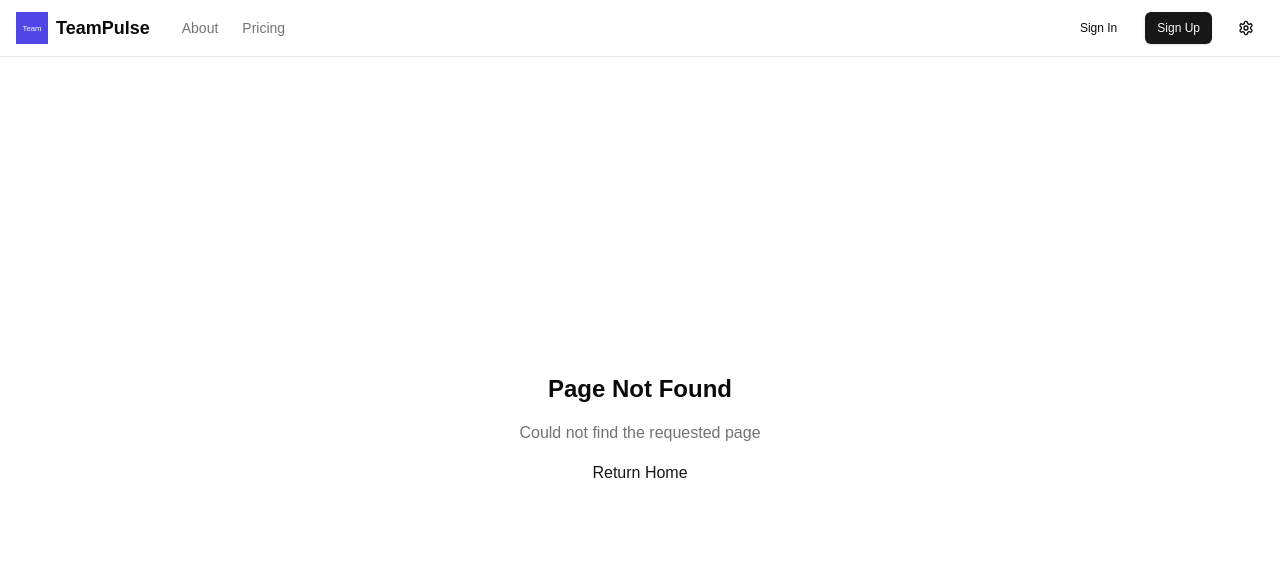
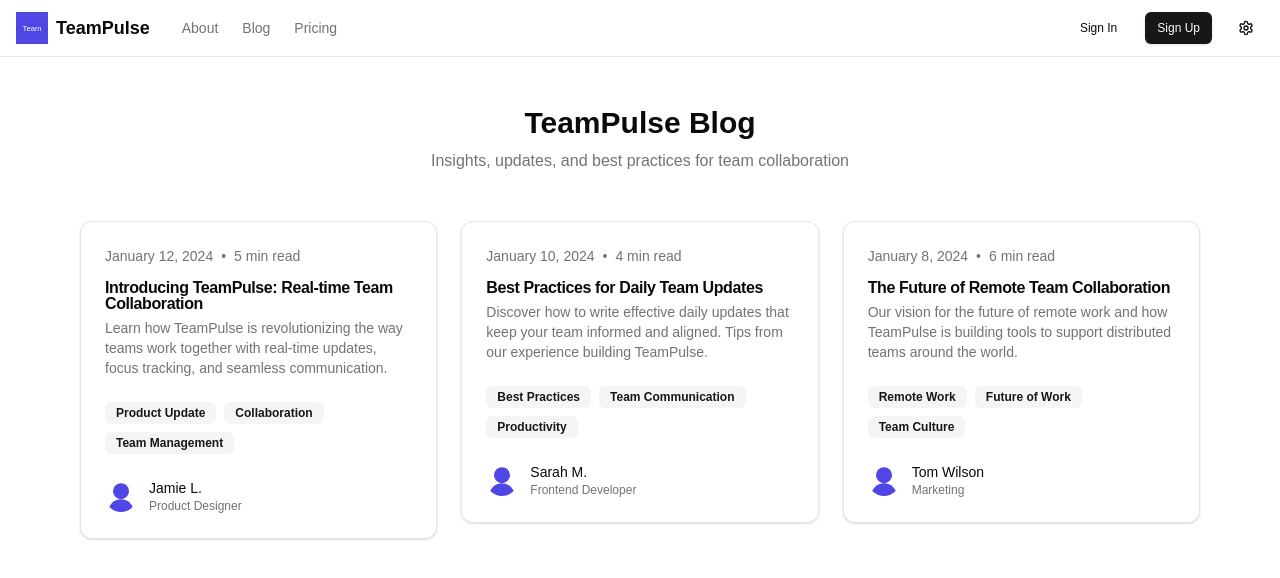
Before and after one commit to plotJ/TeamPulse, a Next.js app: page /blog in a window 1280 px wide. Before the commit this address had no page. Shown: the top 578 px of the page. Built offline with nearby package versions, Linux system fonts and the light colour scheme.

Commit message:
-add blog page -fix formatting of home page

```diff
--- /dev/null
+++ b/app/blog/page.tsx
@@ -0,0 +1,121 @@
+"use client"
+
+import { SiteHeader } from "@/components/site-header"
+import { Card, CardContent, CardDescription, CardFooter, CardHeader, CardTitle } from "@/components/ui/card"
+import { Badge } from "@/components/ui/badge"
+import Link from "next/link"
+
+interface BlogPost {
+  id: number
+  title: string
+  description: string
+  date: string
+  author: {
+    name: string
+    avatar: string
+    role: string
+  }
+  tags: string[]
+  readTime: string
+}
+
+const blogPosts: BlogPost[] = [
+  {
+    id: 1,
+    title: "Introducing TeamPulse: Real-time Team Collaboration",
+    description: "Learn how TeamPulse is revolutionizing the way teams work together with real-time updates, focus tracking, and seamless communication.",
+    date: "January 12, 2024",
+    author: {
+      name: "Jamie L.",
+      avatar: "/avatars/placeholder.svg",
+      role: "Product Designer"
+    },
+    tags: ["Product Update", "Collaboration", "Team Management"],
+    readTime: "5 min read"
+  },
+  {
+    id: 2,
+    title: "Best Practices for Daily Team Updates",
+    description: "Discover how to write effective daily updates that keep your team informed and aligned. Tips from our experience building TeamPulse.",
+    date: "January 10, 2024",
+    author: {
+      name: "Sarah M.",
+      avatar: "/avatars/placeholder.svg",
+      role: "Frontend Developer"
+    },
+    tags: ["Best Practices", "Team Communication", "Productivity"],
+    readTime: "4 min read"
+  },
+  {
+    id: 3,
+    title: "The Future of Remote Team Collaboration",
+    description: "Our vision for the future of remote work and how TeamPulse is building tools to support distributed teams around the world.",
+    date: "January 8, 2024",
+    author: {
+      name: "Tom Wilson",
+      avatar: "/avatars/placeholder.svg",
+      role: "Marketing"
+    },
+    tags: ["Remote Work", "Future of Work", "Team Culture"],
+    readTime: "6 min read"
+  }
+]
+
+export default function BlogPage() {
+  return (
+    <div className="flex flex-col min-h-screen">
+      <SiteHeader />
+      <main className="flex-1 py-12">
+        <div className="container max-w-6xl mx-auto px-4">
+          <div className="space-y-2 text-center mb-12">
+            <h1 className="text-3xl font-bold">TeamPulse Blog</h1>
+            <p className="text-muted-foreground">
+              Insights, updates, and best practices for team collaboration
+            </p>
+          </div>
+          <div className="grid gap-6 md:grid-cols-2 lg:grid-cols-3">
+            {blogPosts.map((post) => (
+              <Link href={`/blog/${post.id}`} key={post.id} className="block transition-transform hover:-translate-y-1">
+                <Card>
+                  <CardHeader>
+                    <div className="flex items-center gap-2 text-sm text-muted-foreground mb-2">
+                      <span>{post.date}</span>
+                      <span>•</span>
+                      <span>{post.readTime}</span>
+                    </div>
+                    <CardTitle className="line-clamp-2">{post.title}</CardTitle>
+                    <CardDescription className="line-clamp-3">
+                      {post.description}
+                    </CardDescription>
+                  </CardHeader>
+                  <CardContent>
+                    <div className="flex flex-wrap gap-2">
+                      {post.tags.map((tag) => (
+                        <Badge key={tag} variant="secondary">
+                          {tag}
+                        </Badge>
+                      ))}
+                    </div>
+                  </CardContent>
+                  <CardFooter>
+                    <div className="flex items-center gap-3">
+                      <img
+                        src={post.author.avatar}
+                        alt={post.author.name}
+                        className="w-8 h-8 rounded-full"
+                      />
+                      <div className="flex flex-col">
+                        <span className="text-sm font-medium">{post.author.name}</span>
+                        <span className="text-xs text-muted-foreground">{post.author.role}</span>
+                      </div>
+                    </div>
+                  </CardFooter>
+                </Card>
+              </Link>
+            ))}
+          </div>
+        </div>
+      </main>
+    </div>
+  )
+}
--- a/app/layout.tsx
+++ b/app/layout.tsx
@@ -1,32 +1,31 @@
-import type { Metadata } from "next";
-import localFont from "next/font/local";
-import "./globals.css";
+import type { Metadata } from "next"
+import localFont from "next/font/local"
+import "./globals.css"
 import { ThemeProvider } from "@/components/theme-provider"
 
 const geistSans = localFont({
   src: "./fonts/GeistVF.woff",
   variable: "--font-geist-sans",
-  weight: "100 900",
-});
+})
+
 const geistMono = localFont({
   src: "./fonts/GeistMonoVF.woff",
   variable: "--font-geist-mono",
-  weight: "100 900",
-});
+})
 
 export const metadata: Metadata = {
   title: "TeamPulse",
-  description: "Real-time team collaboration and productivity tracking",
-};
+  description: "Real-time team collaboration and productivity tracking.",
+}
 
 export default function RootLayout({
   children,
-}: Readonly<{
-  children: React.ReactNode;
-}>) {
+}: {
+  children: React.ReactNode
+}) {
   return (
     <html lang="en" suppressHydrationWarning>
-      <body className={`${geistSans.variable} ${geistMono.variable} antialiased`}>
+      <body className={`${geistSans.variable} ${geistMono.variable} min-h-screen bg-background antialiased`}>
         <ThemeProvider
           attribute="class"
           defaultTheme="system"
@@ -37,5 +36,5 @@ export default function RootLayout({
         </ThemeProvider>
       </body>
     </html>
-  );
+  )
 }
--- a/app/page.tsx
+++ b/app/page.tsx
@@ -338,16 +338,16 @@ export default function DashboardPage() {
   }, [updates, filters.teamMemberId, activeProject, activeFocus]);
 
   return (
-    <SidebarProvider>
-      <div className="flex flex-col min-h-screen">
-        <SiteHeader />
+    <div className="flex flex-col min-h-screen">
+      <SiteHeader />
+      <SidebarProvider>
         <div className="flex flex-1">
           <SidebarContainer
             onTeamMemberSelect={handleTeamMemberChange}
             selectedTeamMember={filters.teamMemberId || ""}
           />
           <SidebarInset className="flex-1">
-            <div className="flex flex-col h-full min-h-screen bg-background">
+            <div className="flex flex-col h-full">
               <MainNav
                 projects={projects}
                 focuses={focuses}
@@ -416,7 +416,7 @@ export default function DashboardPage() {
             </DialogFooter>
           </DialogContent>
         </Dialog>
-      </div>
-    </SidebarProvider>
+      </SidebarProvider>
+    </div>
   )
 }
--- a/components/site-header.tsx
+++ b/components/site-header.tsx
@@ -34,6 +34,12 @@ export function SiteHeader() {
             className="text-sm font-medium text-muted-foreground hover:text-primary transition-colors"
           >
             About
+          </Link>
+          <Link
+            href="/blog"
+            className="text-sm font-medium text-muted-foreground hover:text-primary transition-colors"
+          >
+            Blog
           </Link>
           <Link
             href="/pricing"
--- /dev/null
+++ b/components/tailwind-indicator.tsx
@@ -0,0 +1,14 @@
+export function TailwindIndicator() {
+  if (process.env.NODE_ENV === "production") return null
+
+  return (
+    <div className="fixed bottom-1 right-1 z-50 flex h-6 w-6 items-center justify-center rounded-full bg-gray-800 p-3 font-mono text-xs text-white">
+      <div className="block sm:hidden">xs</div>
+      <div className="hidden sm:block md:hidden">sm</div>
+      <div className="hidden md:block lg:hidden">md</div>
+      <div className="hidden lg:block xl:hidden">lg</div>
+      <div className="hidden xl:block 2xl:hidden">xl</div>
+      <div className="hidden 2xl:block">2xl</div>
+    </div>
+  )
+}
--- /dev/null
+++ b/components/ui/badge.tsx
@@ -0,0 +1,36 @@
+import * as React from "react"
+import { cva, type VariantProps } from "class-variance-authority"
+
+import { cn } from "@/lib/utils"
+
+const badgeVariants = cva(
+  "inline-flex items-center rounded-md border px-2.5 py-0.5 text-xs font-semibold transition-colors focus:outline-none focus:ring-2 focus:ring-ring focus:ring-offset-2",
+  {
+    variants: {
+      variant: {
+        default:
+          "border-transparent bg-primary text-primary-foreground shadow hover:bg-primary/80",
+        secondary:
+          "border-transparent bg-secondary text-secondary-foreground hover:bg-secondary/80",
+        destructive:
+          "border-transparent bg-destructive text-destructive-foreground shadow hover:bg-destructive/80",
+        outline: "text-foreground",
+      },
+    },
+    defaultVariants: {
+      variant: "default",
+    },
+  }
+)
+
+export interface BadgeProps
+  extends React.HTMLAttributes<HTMLDivElement>,
+    VariantProps<typeof badgeVariants> {}
+
+function Badge({ className, variant, ...props }: BadgeProps) {
+  return (
+    <div className={cn(badgeVariants({ variant }), className)} {...props} />
+  )
+}
+
+export { Badge, badgeVariants }
```
Also changed, not shown: Screenshot (31).png (deleted), screenshot31.png (added).
